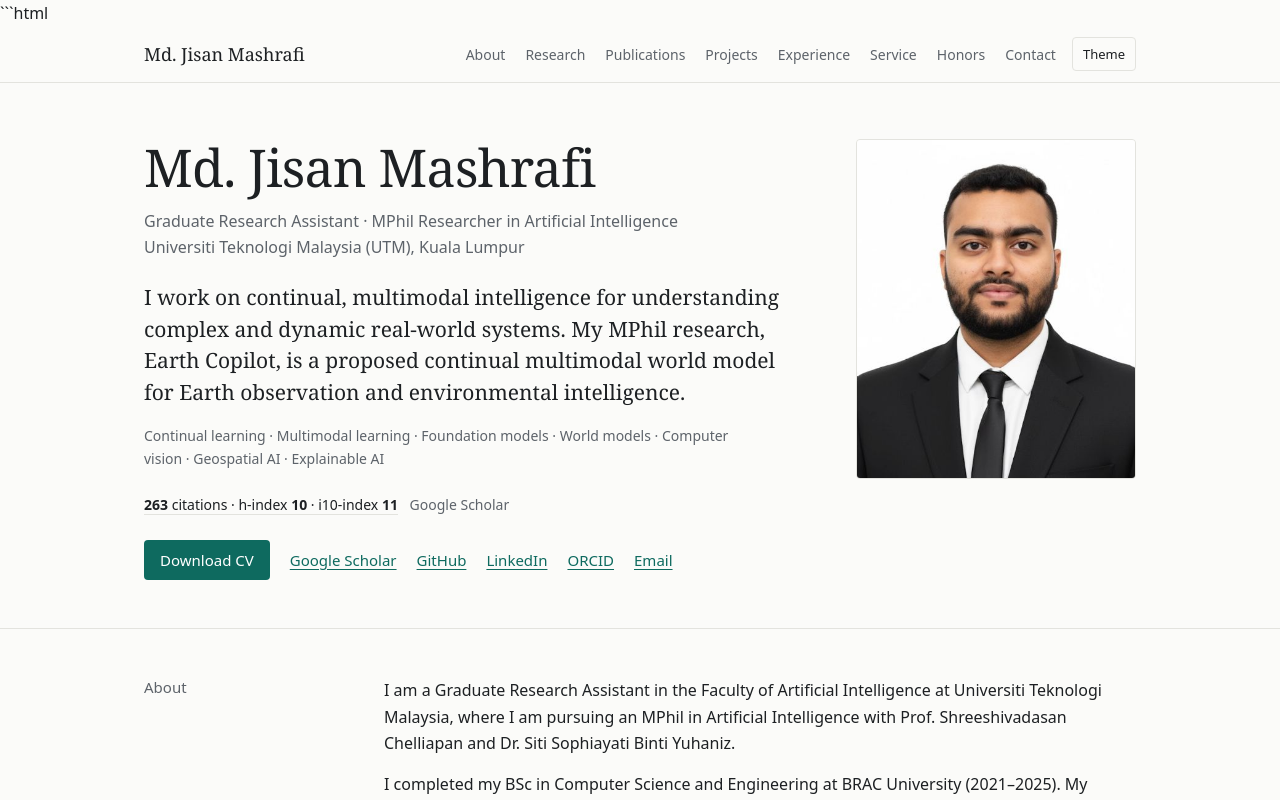
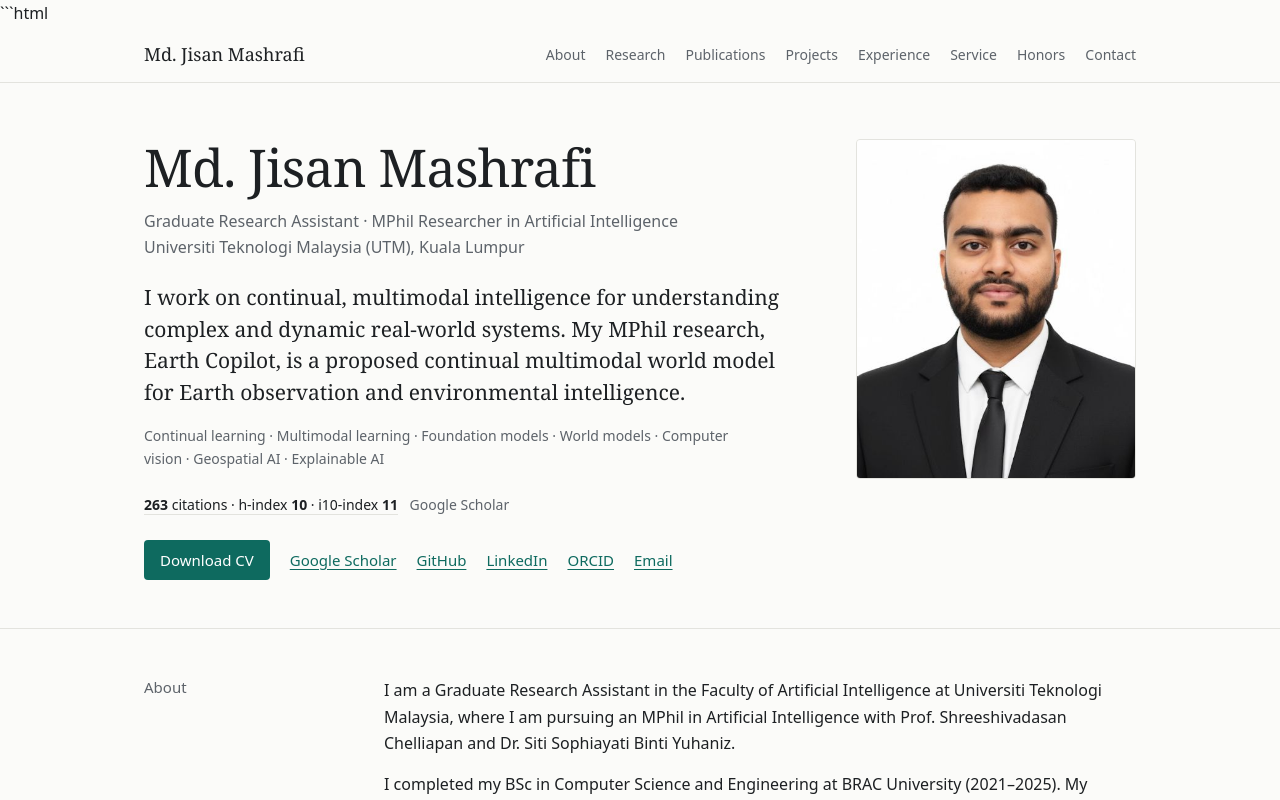
Before and after one commit to mdjisanmashrafi/mdjisanmashrafi.github.io, a plain HTML site: page index.html in a window 1280 px wide. Shown: the top 800 px of the page. Drawn offline with Linux system fonts and the light colour scheme.

Commit message:
Update index.html

```diff
--- a/index.html
+++ b/index.html
@@ -99,7 +99,6 @@ details summary{cursor:pointer;color:var(--ac);font-size:14px;margin-top:8px}det
 <nav id="nav" aria-label="Primary"><ul>
 <li><a href="#about">About</a></li><li><a href="#research">Research</a></li><li><a href="#publications">Publications</a></li><li><a href="#projects">Projects</a></li><li><a href="#experience">Experience</a></li><li><a href="#service">Service</a></li><li><a href="#honors">Honors</a></li><li><a href="#contact">Contact</a></li>
 </ul></nav>
-<button id="theme" class="ib" aria-label="Toggle dark mode">Theme</button>
 <button id="menu" class="ib" aria-expanded="false" aria-controls="nav" aria-label="Open navigation menu">&#9776;</button>
 </div></header>
 
```
